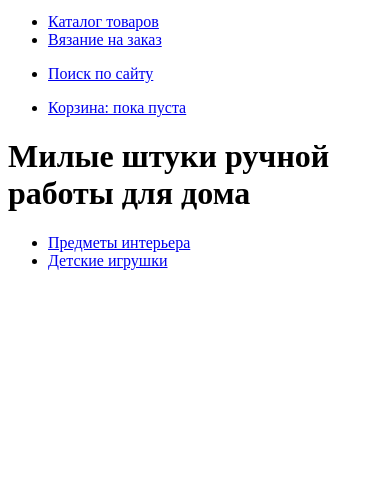
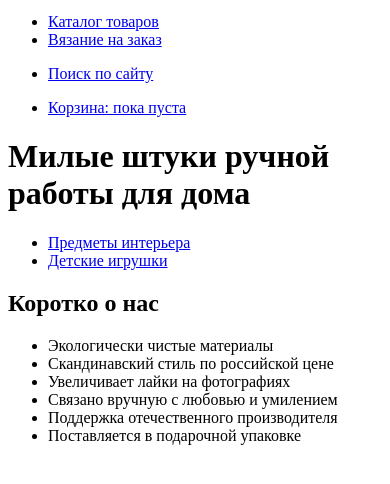
Before and after one commit to kseniasubbotina/823515-mishka-16, a website: page index.html in a window 390 px wide. Shown: the part 50-534 px from the top of the page. Drawn offline with Linux system fonts and the light colour scheme.

Commit message:
Добавлен блок О нас - v_mobile

```diff
--- a/index.html
+++ b/index.html
@@ -9,7 +9,7 @@
 <body>
   <header class="page-header">
     <a class="page-header__logo">
-      <img class="page-header__logo-image" src="/img/mishka-logo-mobile.svg" width="85" height="35" alt="Мишка">
+      <img class="page-header__logo-image" src="#" width="85" height="35" alt="Мишка">
     </a>
     <!--главная навигация-->
     <nav class="main-nav">
@@ -50,6 +50,22 @@
     			</li>
     		</ul>
     	</section>
+    	<!--секция "товар недели"-->
+    	<section class="week-product">
+    	</section>
+		<!--секция "о нас"-->
+    	<section class="about-us">
+    		<h2 class="about-us_header">Коротко о нас</h2>
+    		<ul class="about-us_list">
+    			<li class="about-us__item">Экологически чистые материалы</li>
+    			<li class="about-us__item">Скандинавский стиль по российской цене</li>
+    			<li class="about-us__item">Увеличивает лайки на фотографиях</li>
+    			<li class="about-us__item">Связано вручную с любовью и умилением</li>
+    			<li class="about-us__item">Поддержка отечественного производителя</li>
+    			<li class="about-us__item">Поставляется в подарочной упаковке</li>
+    		</ul>
+
+    	</section>
 
     </main>
   </header>
```
